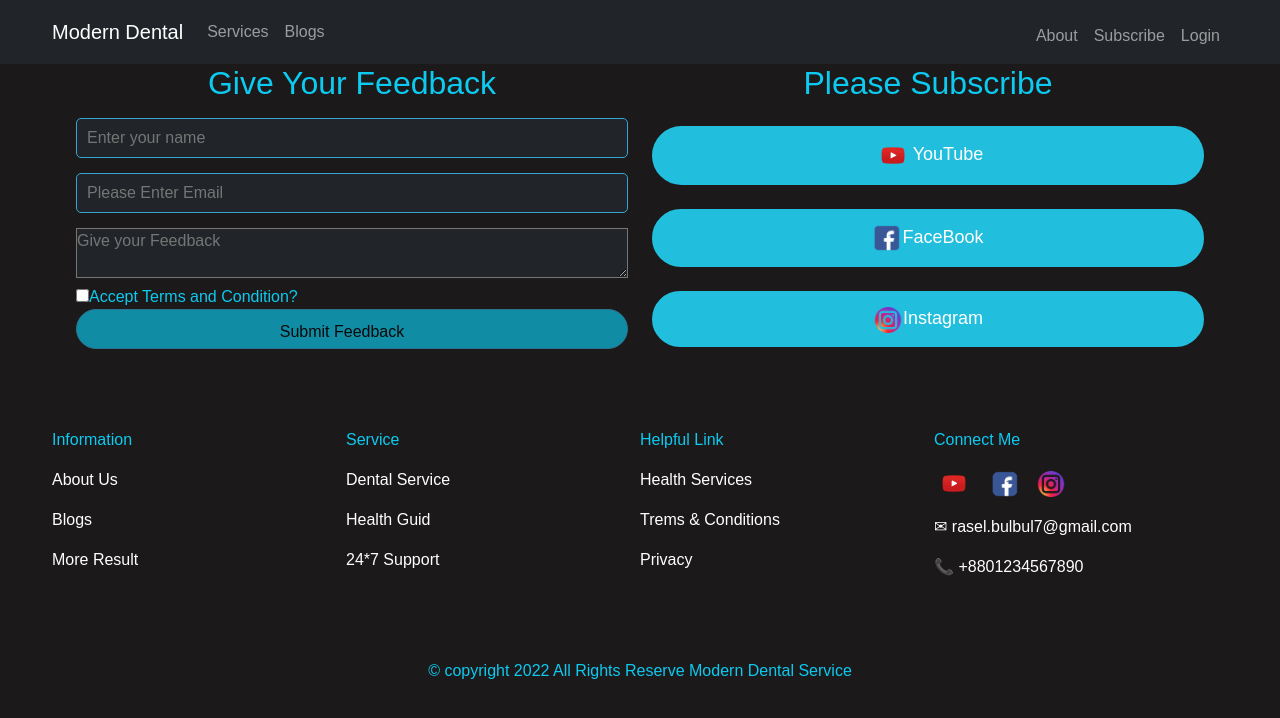
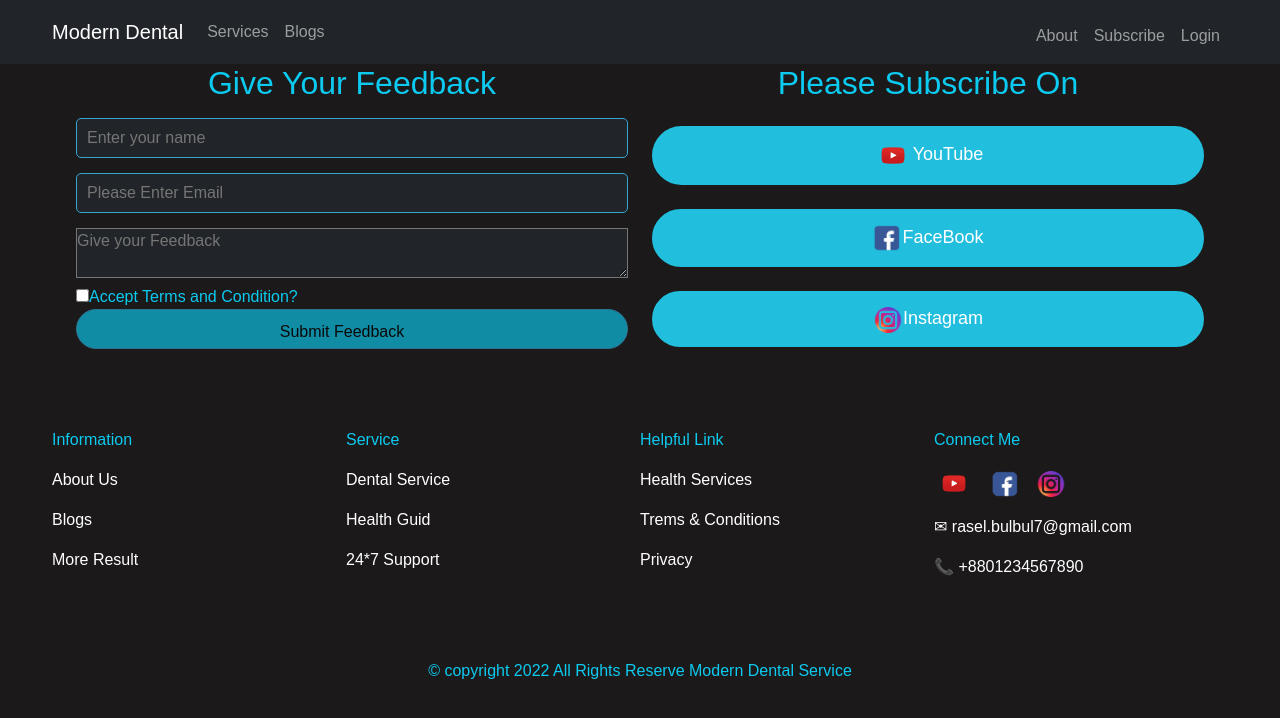
Before and after one commit to bulbul-rasel/Modern-dental-service, a React (Create React App) app: page /subscribe in a window 1280 px wide. Shown: the top 718 px of the page. Built offline with nearby package versions, Linux system fonts and the light colour scheme; no server answers.

Commit message:
modify readme file

```diff
--- a/src/Pages/Checkout/Checkout.js
+++ b/src/Pages/Checkout/Checkout.js
@@ -5,7 +5,6 @@ import { useLocation, useParams } from 'react-router-dom';
 
 
 const Checkout = () => {
-    const { serviceId } = useParams();
     const [agree, setAgree] = useState(false);
     const location = useLocation();
     const handleCheckout = (event) => {
--- a/src/Pages/Home/Service/Service.js
+++ b/src/Pages/Home/Service/Service.js
@@ -4,6 +4,7 @@ import './Service.css'
 
 const Service = ({ service }) => {
     const { name, img, description, price } = service;
+
 
     return (
         <div className='container mb-5 w-100'>
--- a/src/Pages/Shared/NotFound/NotFound.js
+++ b/src/Pages/Shared/NotFound/NotFound.js
@@ -3,9 +3,9 @@ import notfound from '../../../image/notfound.png'
 
 const NotFound = () => {
     return (
-        <div className=''>
+        <div className='w-100'>
             <h1 className='text-center text-info'>404..! Not Found!</h1>
-            <img className='center-block d-block mx-auto w-100' src={notfound} alt="" />
+            <img className='center-block d-block mx-auto w-50' src={notfound} alt="" />
         </div>
     );
 };
--- a/src/Pages/Subscribe/Subscribe.js
+++ b/src/Pages/Subscribe/Subscribe.js
@@ -55,7 +55,7 @@ const Subscribe = () => {
 
             </div>
             <div className=' col-md-6 col-sm-12'>
-                <h2 className='text-info text-center'>Please Subscribe</h2>
+                <h2 className='text-info text-center'>Please Subscribe On</h2>
 
                 <button
                     className='btn btn-primary w-100 rounded-pill my-3'>
```
Also changed, not shown: firebase.json (added), 2 other files (tests, documents, lock files or other folders).
